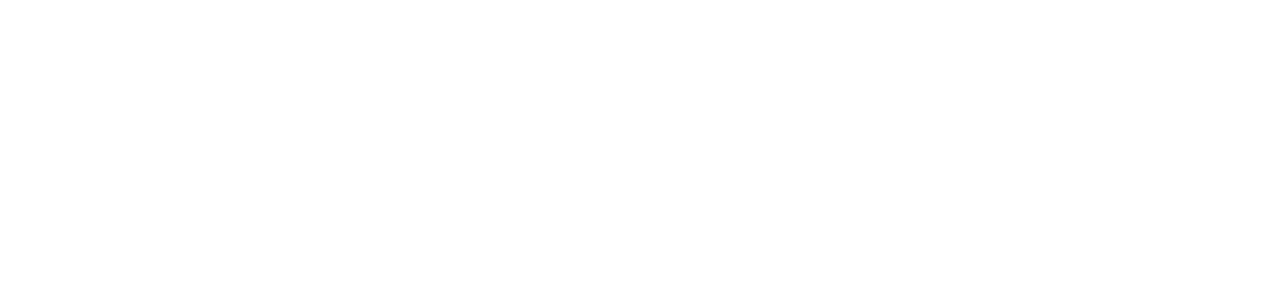
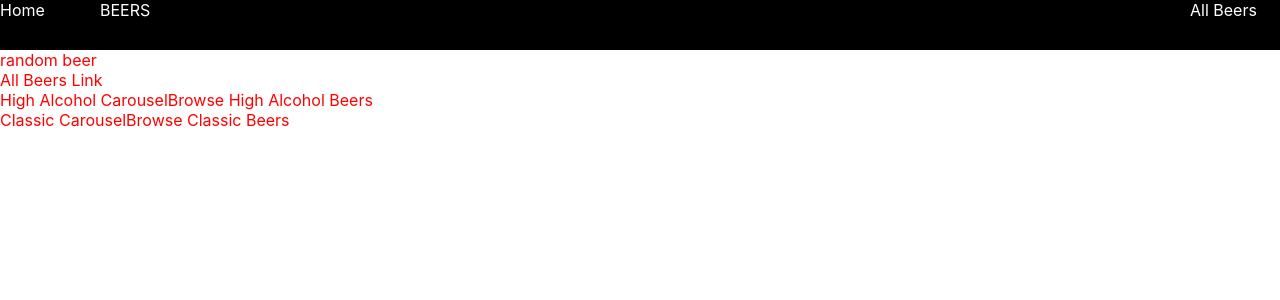
Before and after one commit to rachel2bester/punk, a React (Create React App) app: page / in a window 1280 px wide. Before the commit this address had no page. Shown: the top 300 px of the page. Built offline with nearby package versions, Linux system fonts and the light colour scheme.

Commit message:
made classic and high alcohol

```diff
--- a/src/App.jsx
+++ b/src/App.jsx
@@ -1,9 +1,10 @@
 
 import './App.scss';
 import NavBar from './containers/NavBar/NavBar';
-import AllBeers from './containers/Main/Main';
+import Main from './containers/Main/Main';
 import { Route, Routes, BrowserRouter as Router } from 'react-router-dom';
 import BeerInfo from './containers/BeerInfo/BeerInfo';
+import Home from './containers/Home/Home';
 
 function App() {
   const url = "https://api.punkapi.com/v2/beers"
@@ -12,9 +13,10 @@ function App() {
       <div className="App">
         <NavBar/>
         <Routes>
-          <Route path="/beers" element={<AllBeers title="All Beers" baseURL={url}/>}/>
-          <Route path="/beers/high-alcohol" element={<AllBeers title="High Alcohol Beers" baseURL={url + "?abv_gt=6"}/>}/>
-          <Route path="/beers/classic" element={<AllBeers title="Classic Beers" baseURL={url + "?brewed_before=01-2010"}/>}/>
+        <Route path="/" element={<Home url={url}/>}/>
+          <Route path="/beers" element={<Main title="All Beers" baseURL={url}/>}/>
+          <Route path="/beers/high-alcohol" element={<Main title="High Alcohol Beers" baseURL={url + "?abv_gt=6"}/>}/>
+          <Route path="/beers/classic" element={<Main title="Classic Beers" baseURL={url + "?brewed_before=01-2010"}/>}/>
           <Route path="/beers/:beerId" element={<BeerInfo baseURL={url}/>}/>
           {/* <Route path="/all-beers" element={<BeerList /> }/> */}
         </Routes>
--- a/src/components/Card/Card.jsx
+++ b/src/components/Card/Card.jsx
@@ -2,13 +2,12 @@ import React from 'react'
 import "./Card.scss"
 
 const Card = (props) => {
-    const {name, tagline, img, hops} = props;
+    const {name, tagline, img} = props;
     return (
         <div className='card'>
             <p className='card__heading'>{name}</p>
+            <img className='card__img' src={img} alt={name} />
             <p className='card__tagline'>{tagline}</p>
-            <p className='card__tagline'>{hops}</p>
-            <img className='card__img' src={img} alt={name} />
         </div>
     )
 }
--- a/src/components/Card/Card.scss
+++ b/src/components/Card/Card.scss
@@ -1,17 +1,34 @@
 
 .card {
     border: 2px solid black;
-    height: 300px;
+    border-radius: 5px;
     width: 200px;
+    height: 500px;
+    align-items: center;
+    text-align: center;
+    display:flex;
+    justify-content: space-around;
+    flex-direction: column;
+    margin:5px;
+    background-color: #003844;
+    color: white;
+
 
     &__heading {
         font-size: 25px;
+        font-style: none;
+
 
     }
     &__tagline {
         font-size: 15px;
     }
     &__img {
-        height: 200px;
+        height: 300px;
     }
 }
+
+a {
+    color: inherit;
+    text-decoration: inherit;
+}
--- a/src/containers/BeerList/BeerList.jsx
+++ b/src/containers/BeerList/BeerList.jsx
@@ -1,6 +1,7 @@
 import Card from '../../components/Card/Card';
 import React, {useEffect, useState} from 'react'
 import { Link } from 'react-router-dom';
+import "./BeerList.scss"
 
 
 export const BeerList = (props) => {
@@ -57,6 +58,7 @@ export const BeerList = (props) => {
         <>
             <h1>{title}</h1>
             <p>{name}</p>
+            <div className='cards'>
 
             {loaded ?
                 ( responseOK ?
@@ -65,6 +67,7 @@ export const BeerList = (props) => {
 
                 : <p>Loading</p>
             }
+            </div>
 
         </>
     )
--- a/src/containers/BeerList/BeerList.scss
+++ b/src/containers/BeerList/BeerList.scss
@@ -0,0 +1,5 @@
+.cards {
+    display: flex;
+    flex-wrap: wrap;
+
+}
--- /dev/null
+++ b/src/containers/Home/Home.jsx
@@ -0,0 +1,24 @@
+import React from 'react'
+import { Link } from 'react-router-dom'
+
+const Home = () => {
+  return (
+    <div>
+
+        <div>random beer</div>
+
+
+        <div>All Beers Link</div>
+        <div>High Alcohol Carousel
+            <Link to="/beers/high-alcohol">Browse High Alcohol Beers
+            </Link>
+        </div>
+        <div>Classic Carousel
+            <Link to="/beers/classic">Browse Classic Beers
+            </Link>
+        </div>
+    </div>
+  )
+}
+
+export default Home
--- a/src/containers/Main/Main.jsx
+++ b/src/containers/Main/Main.jsx
@@ -33,9 +33,8 @@ const Main = (props) => {
 
  	return (
 		<>
-			<p>{title}</p>
+			<h1>{title}</h1>
 			<Filters onNameChange={onNameChange} onHopsChange={onHopsChange} onYeastChange={onYeastChange} onMaltChange={onMaltChange} onFoodChange={onFoodChange} />
-			<p>{name}</p>
 			<BeerList title="Beers" hops={hops} yeast={yeast} malt={malt} food={food} name={name} baseURL={baseURL} />
 		</>
   	);
--- a/src/containers/NavBar/NavBar.jsx
+++ b/src/containers/NavBar/NavBar.jsx
@@ -1,10 +1,14 @@
 import React from 'react'
+import { Link } from 'react-router-dom'
+import "./NavBar.scss"
 
 const NavBar = () => {
   return (
-    <div>
-      <Link></Link>
-      <div>Home</div>
+    <div className='navbar'>
+      <Link to={"/"}>
+        <div>Home</div>
+      </Link>
+      <div></div>
       <div>BEERS</div>
       <div>All Beers</div>
     </div>
--- a/src/containers/NavBar/NavBar.scss
+++ b/src/containers/NavBar/NavBar.scss
@@ -0,0 +1,10 @@
+.navbar {
+    display: grid;
+    grid-template-columns: 50px 50px 1fr 90px;
+    width: 100vw;
+    height:50px;
+    color: white;
+    background-color: black;
+    text-decoration: none;
+
+}
```
Also changed, not shown: src/containers/Home/Home.scss (added).
